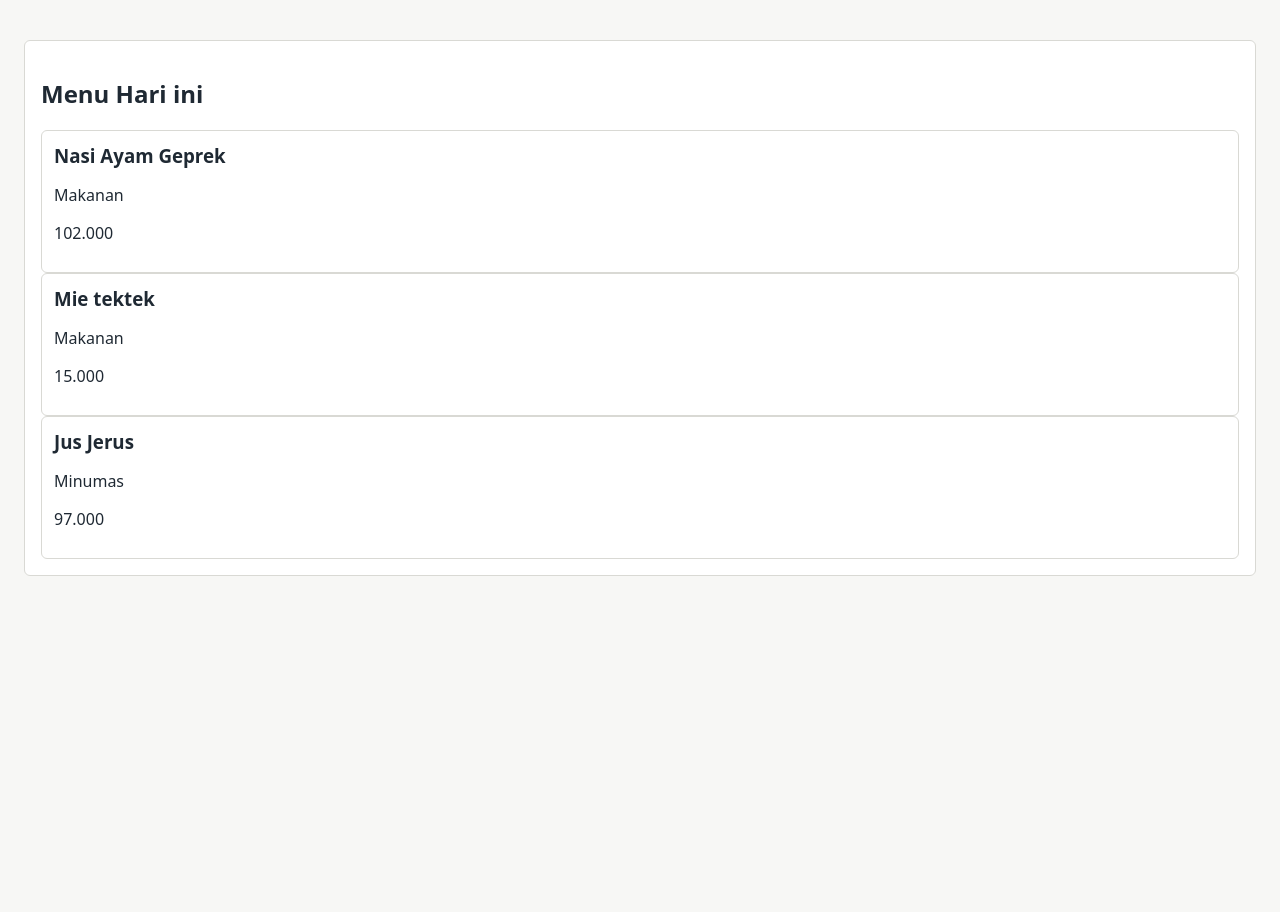
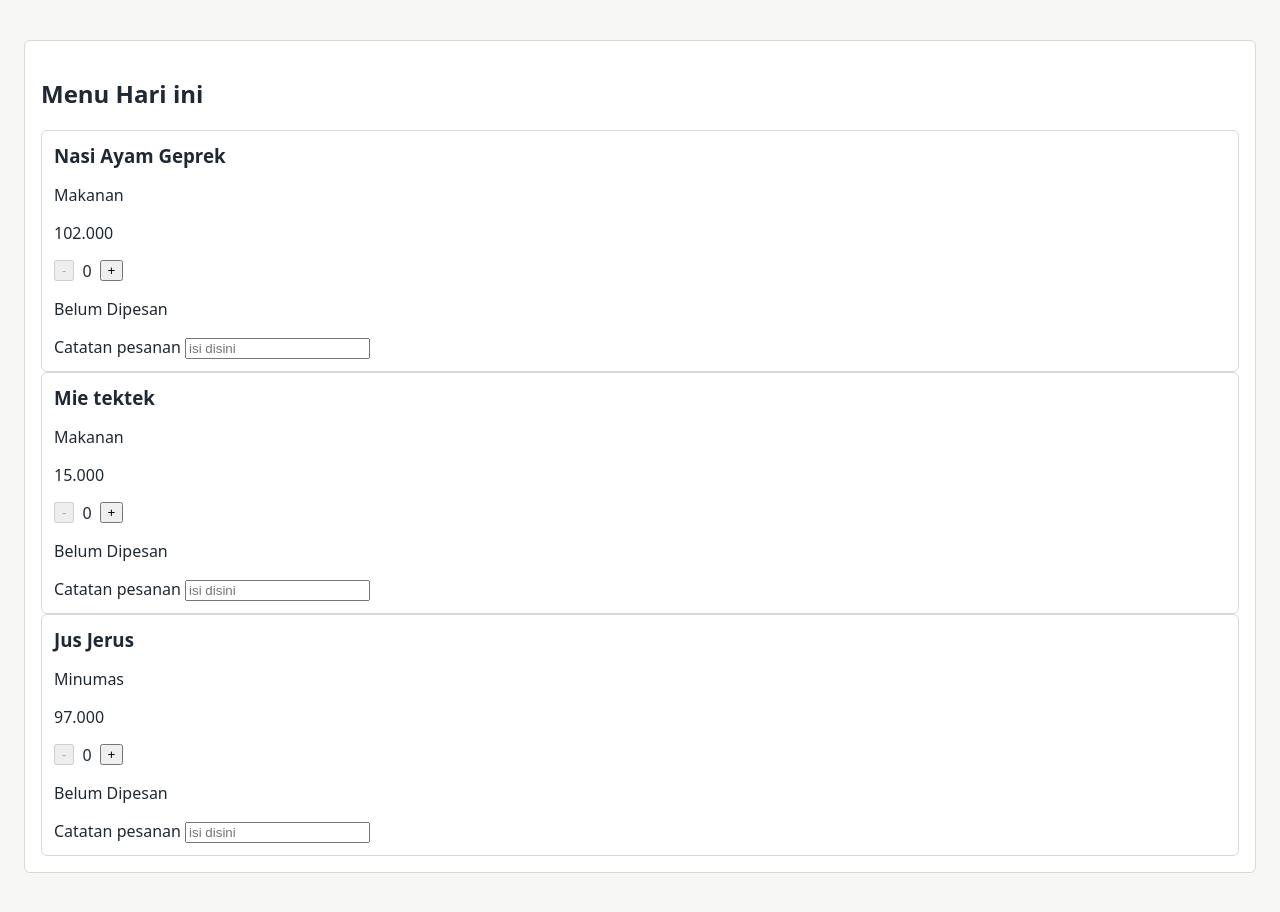
Before and after one commit to sisadul/modul06_pengweb2, a React (Vite) app: page / in a window 1280 px wide. Before the commit the page ends 800 px from the top, so only its background shows below. Built offline with nearby package versions, Linux system fonts and the light colour scheme.

Commit message:
tahap 3 : Implementasi State, event, Controlled Component, dan Conditional Rendering

```diff
--- a/src/components/KartuMenu.jsx
+++ b/src/components/KartuMenu.jsx
@@ -1,10 +1,38 @@
 import LabelHarga from './LabelHarga';
+import { useState } from 'react';
 function KartuMenu({nama, harga, kategori = 'Makanan'}){
+    const [jumlah, setJumlah] = useState(0)
+    const [catatan, setCatatan] = useState('')
+
+    const tambah = () => setJumlah(jumlah + 1)
+
     return (
         <div className="kartu">
             <h3>{nama}</h3>
             <p>{kategori}</p>
             <LabelHarga harga={harga}/>
+
+            <div className="kontrol">
+                <button onClick={() => setJumlah(jumlah - 1)} disabled = {jumlah === 0}>
+                    -
+                </button>
+                <span>{jumlah}</span>
+                <button onClick={tambah} >
+                    +
+                </button>
+            </div>
+            {jumlah === 0 ? (
+                <p>Belum Dipesan</p>
+            ):(
+                <p>Subtotal : Rp {(harga * jumlah).toLocaleString('id-ID')}</p>
+            )}
+            {jumlah >= 5 && <span className="badge">Pesanan Banyak</span>}
+
+            <label>
+                Catatan pesanan{' '}
+                <input value={catatan} onChange={(e) => setCatatan(e.target.value)} placeholder='isi disini'/>
+            </label>
+            {catatan !== '' && <p>Catatan: {catatan}</p>}
         </div>
     )
 }
```
